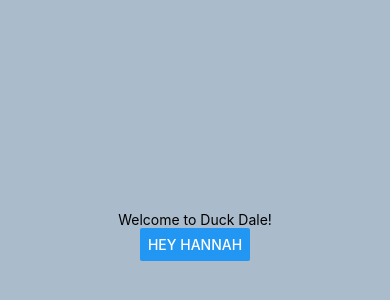
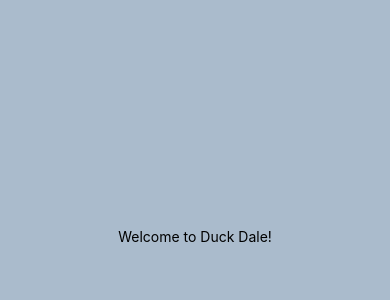
Before and after one commit to HannahHan9/Dummy-Duck-Dale, a React Native app: screen / in a window 390 px wide. Shown: the part 186-486 px from the top of the page. Built offline with nearby package versions, Linux system fonts and the light colour scheme.

Commit message:
change button

```diff
--- a/App.js
+++ b/App.js
@@ -7,7 +7,7 @@ export default function App() {
 	return (
 		<View style={styles.container}>
 			<Text>Welcome to Duck Dale!</Text>
-			<Button title="Hey Hannah" />
+			{/* <Button title="Hey Hannah" /> */}
 			<StatusBar style="auto" />
 		</View>
 	);
```
